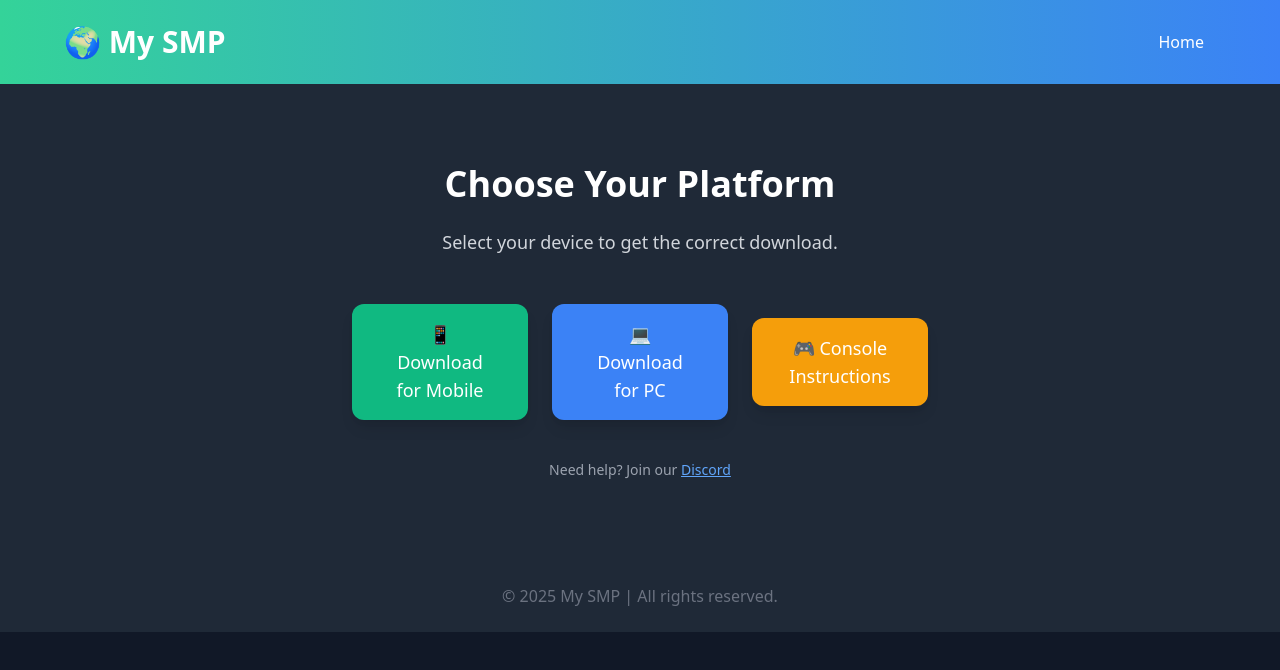
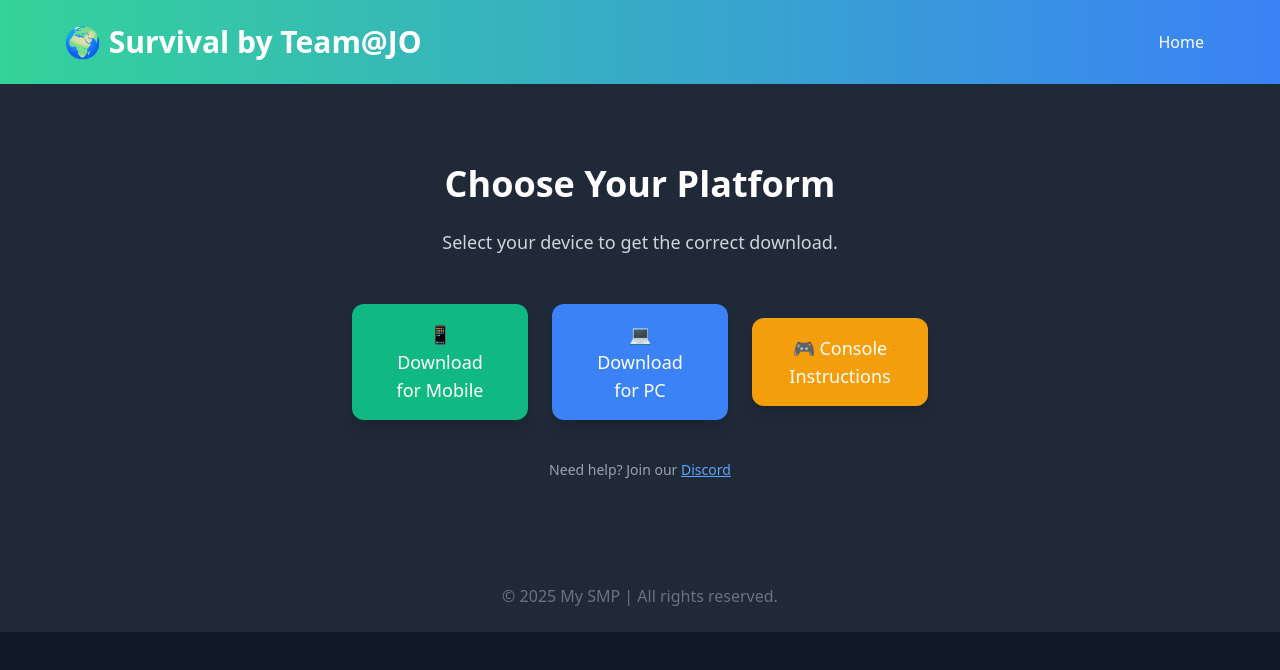
Before and after one commit to Silentmussle913/bedrockMC, a plain HTML site: page downloads.html in a window 1280 px wide. Drawn offline with nearby package versions, Linux system fonts and the light colour scheme.

Commit message:
Update downloads.html

```diff
--- a/downloads.html
+++ b/downloads.html
@@ -10,7 +10,7 @@
 
   <header class="bg-gradient-to-r from-green-400 to-blue-500 p-6 shadow-md">
     <div class="max-w-6xl mx-auto flex justify-between items-center">
-      <h1 class="text-3xl font-bold">🌍 My SMP</h1>
+      <h1 class="text-3xl font-bold">🌍 Survival by Team@JO</h1>
       <nav>
         <a href="index.html" class="text-white hover:underline mx-3">Home</a>
       </nav>
```
